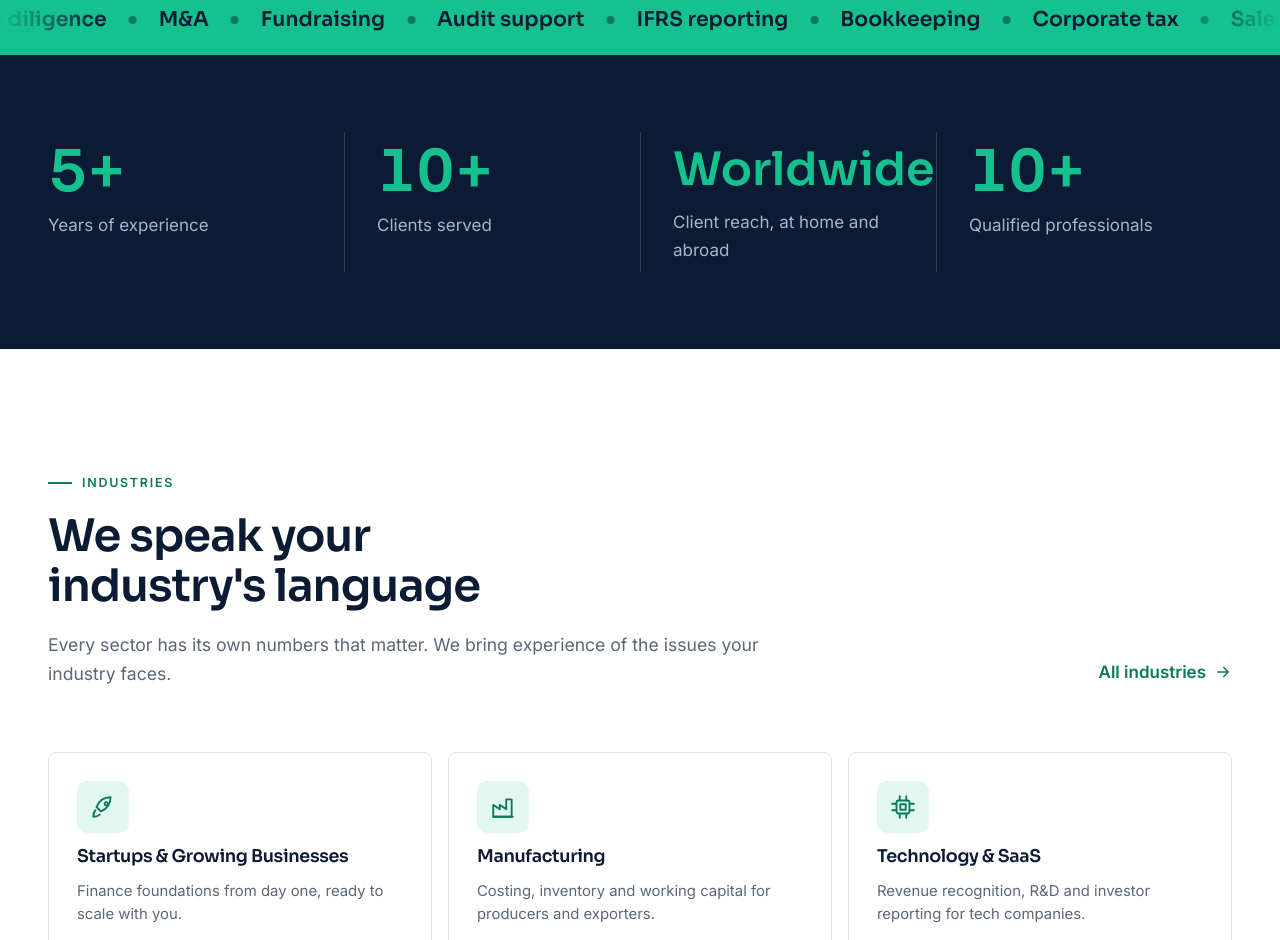
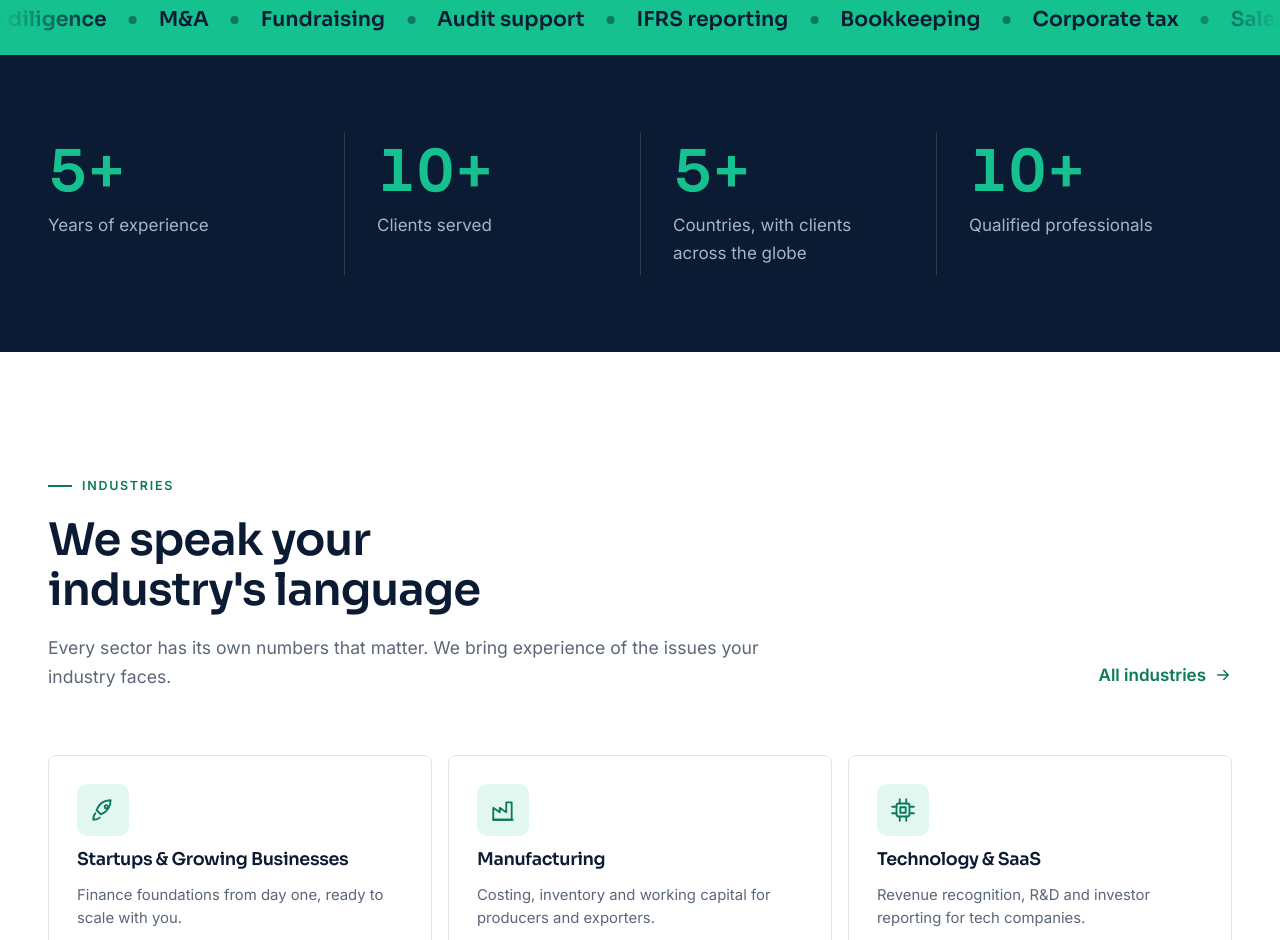
Before and after one commit to faseh980/My-first-website, a plain HTML site: page index.html in a window 1280 px wide. Shown: the part 4215-5155 px from the top of the page. Drawn offline with Linux system fonts and the light colour scheme; animation ran at ten frames a second.

Commit message:
Home stats: 5+ countries with clients across the globe
Co-Authored-By: Claude Opus 5.5 <noreply@anthropic.com>
Claude-Session: https://claude.ai/code/session_01HpD3pcAv3o8eLuG8QuXvZ2

```diff
--- a/index.html
+++ b/index.html
@@ -175,7 +175,7 @@
     <div class="stats-grid" data-stagger>
       <div class="stat"><strong data-count="5" data-suffix="+">5+</strong><span>Years of experience</span></div>
       <div class="stat"><strong data-count="10" data-suffix="+">10+</strong><span>Clients served</span></div>
-      <div class="stat"><strong class="word">Worldwide</strong><span>Client reach, at home and abroad</span></div>
+      <div class="stat"><strong data-count="5" data-suffix="+">5+</strong><span>Countries, with clients across the globe</span></div>
       <div class="stat"><strong data-count="10" data-suffix="+">10+</strong><span>Qualified professionals</span></div>
     </div>
   </div>
```
